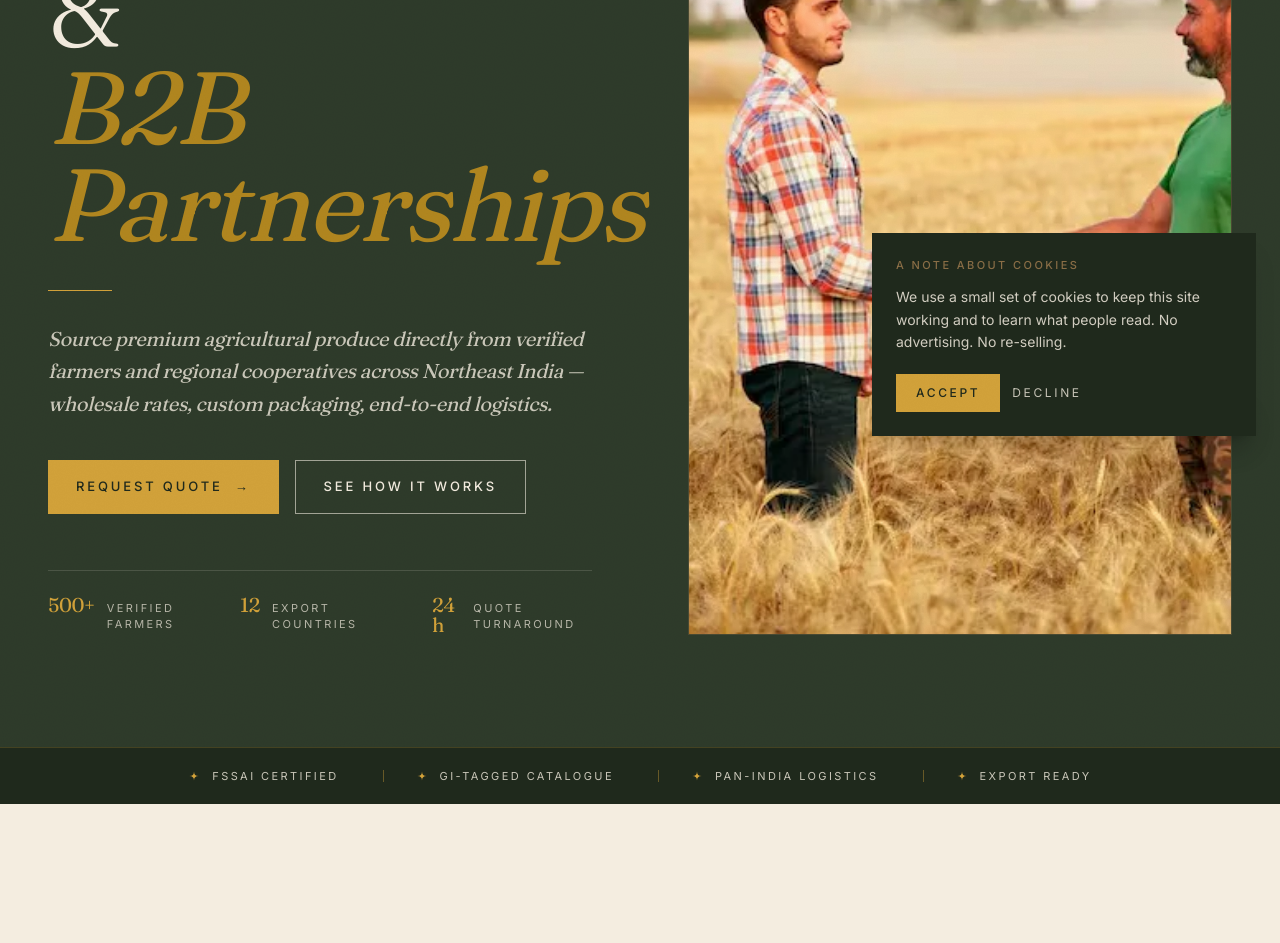
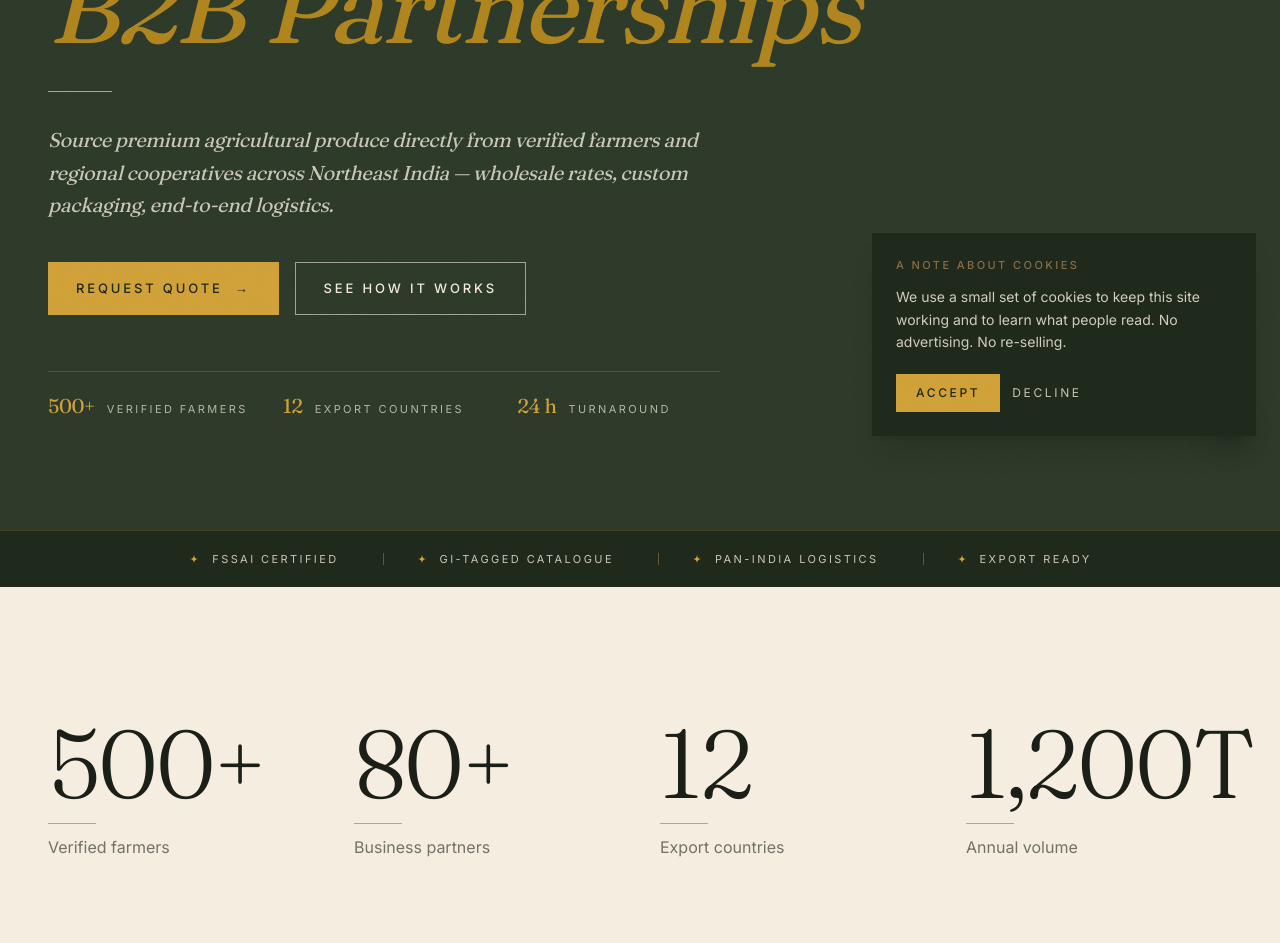
Before and after one commit to Sedawk-Dynamics/AIBHA-KOPAHI-, a Next.js app in the folder kopahi-frontend/: page /b2b in a window 1280 px wide. Shown: the part 340-1283 px from the top of the page. Built offline with nearby package versions, Linux system fonts and the light colour scheme; no server answers.

Commit message:
updated b2b

```diff
--- a/kopahi-frontend/app/b2b/page.tsx
+++ b/kopahi-frontend/app/b2b/page.tsx
@@ -94,19 +94,28 @@ export default function B2BPage() {
 
       <main className="bg-(--color-ivory) text-(--color-ink)">
         {/* ============== 1 · HERO ============== */}
-        <section className="relative bg-(--color-moss) text-(--color-ivory) overflow-hidden grain pt-32 sm:pt-40 pb-20 sm:pb-28">
-          <div className="mx-auto max-w-7xl px-6 sm:px-8 lg:px-12 grid grid-cols-1 lg:grid-cols-2 gap-12 lg:gap-24 items-stretch">
-            {/* ===== TEXT COLUMN ===== */}
-            <div>
+        <section className="relative bg-(--color-moss) text-(--color-ivory) grain pt-32 sm:pt-40 pb-20 sm:pb-28 overflow-hidden">
+          <div className="absolute inset-0 -z-10">
+            <Image
+              src="/products/youngs.webp"
+              alt=""
+              fill
+              priority
+              sizes="100vw"
+              className="object-cover opacity-[0.18]"
+            />
+            <div className="absolute inset-0 bg-gradient-to-b from-(--color-moss) via-(--color-moss)/85 to-(--color-moss)" />
+          </div>
+          <div className="mx-auto max-w-7xl px-6 sm:px-8 lg:px-12">
             <Eyebrow tone="gold">→ Wholesale & Business</Eyebrow>
-              <Headline as="h1" tone="ivory" className="mt-7" accent="B2B Partnerships">
+            <Headline as="h1" tone="ivory" className="mt-6 max-w-4xl" accent="B2B Partnerships">
               Bulk Orders &amp;
             </Headline>
             <span
               aria-hidden="true"
               className="mt-9 block h-px w-16 bg-(--color-gold)"
             />
-              <p className="mt-8 font-display italic text-lg sm:text-xl text-(--color-ivory)/80 leading-relaxed">
+            <p className="mt-8 max-w-2xl font-display italic text-lg sm:text-xl text-(--color-ivory)/80 leading-relaxed">
               Source premium agricultural produce directly from verified farmers and regional cooperatives across
               Northeast India — wholesale rates, custom packaging, end-to-end logistics.
             </p>
@@ -126,11 +135,11 @@ export default function B2BPage() {
             </div>
 
             {/* Inline trust mini-strip */}
-              <ul className="mt-14 grid grid-cols-1 sm:grid-cols-3 gap-x-8 gap-y-3 pt-6 border-t border-(--color-ivory)/15">
+            <ul className="mt-14 grid grid-cols-1 sm:grid-cols-3 gap-x-8 gap-y-3 pt-6 border-t border-(--color-ivory)/15 max-w-2xl">
               {[
                 { stat: "500+", label: "Verified farmers" },
                 { stat: "12", label: "Export countries" },
-                  { stat: "24 h", label: "Quote turnaround" },
+                { stat: "24 h", label: "Turnaround" },
               ].map((t) => (
                 <li key={t.label} className="flex items-baseline gap-3">
                   <span className="font-display text-(--color-gold) text-xl leading-none">{t.stat}</span>
@@ -140,19 +149,6 @@ export default function B2BPage() {
                 </li>
               ))}
             </ul>
-            </div>
-
-            {/* ===== IMAGE COLUMN ===== */}
-            <div className="relative aspect-[11/6] lg:aspect-auto lg:h-full min-h-[320px] overflow-hidden border border-(--color-bamboo)/30">
-              <Image
-                src="/products/b2bbulk.webp"
-                alt="A Northeast farm stand with spices, tea and produce, two partners reviewing the harvest"
-                fill
-                sizes="(max-width: 1024px) 100vw, 50vw"
-                className="object-cover object-center"
-                priority
-              />
-            </div>
           </div>
         </section>
 
@@ -173,11 +169,12 @@ export default function B2BPage() {
 
         {/* ============== 3 · STATS BAND ============== */}
         <Section tone="ivory">
-          <div className="grid grid-cols-2 md:grid-cols-4 gap-10">
-            <StatCallout value="500+" label="Verified farmers across seven states" />
-            <StatCallout value="1,200T" label="Annual sourced volume" />
-            <StatCallout value="80+" label="Active business partners" />
+          <div className="grid grid-cols-2 md:grid-cols-4 gap-x-10 gap-y-12 items-start">
+            <StatCallout value="500+" label="Verified farmers" />
+            <StatCallout value="80+" label="Business partners" />
             <StatCallout value="12" label="Export countries" />
+            <StatCallout value="1,200T" label="Annual volume" />
+
           </div>
         </Section>
 
```
Lines whose indentation alone changed are shown as unchanged.
